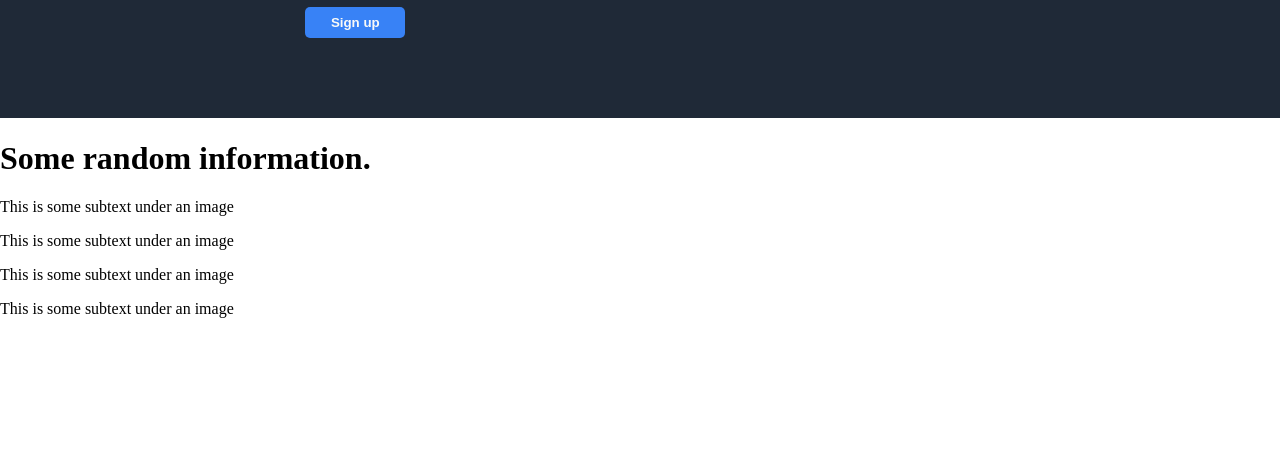
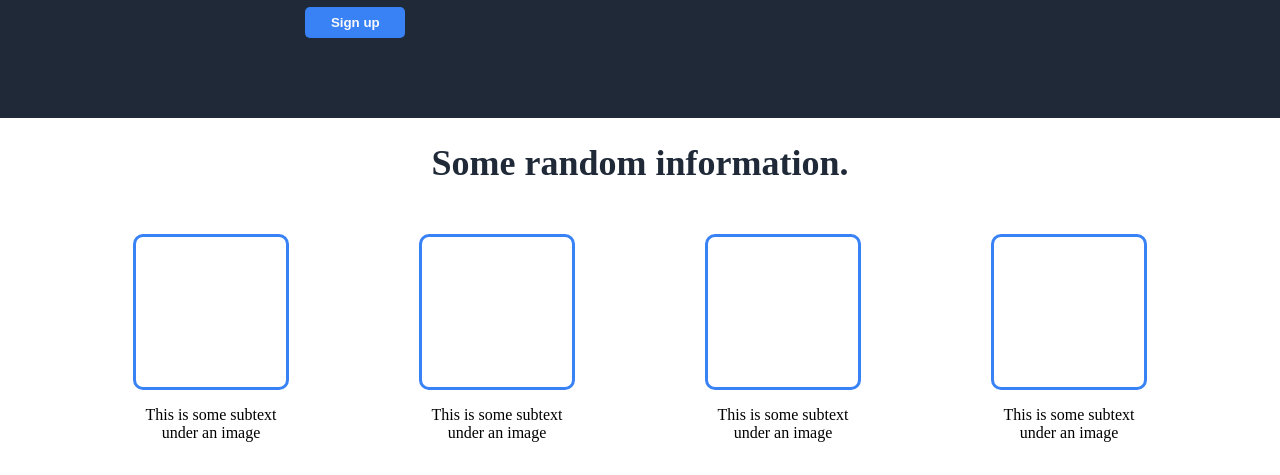
Before and after one commit to Ofp00/project-landingpage, a plain HTML site: page index.html in a window 1280 px wide. Shown: the part 325-800 px from the top of the page. Drawn offline with Linux system fonts and the light colour scheme.

Commit message:
Add content in info section Adds content to the info section, such as title, cards and text.

```diff
--- a/index.html
+++ b/index.html
@@ -30,14 +30,27 @@
     <div class="info">
       <h1 class="information-header">Some random information.</h1>
     <div class="cards">
+
+    <div class="tidbit">
       <div class="card"></div>
         <p>This is some subtext under an image</p>
+    </div>
+
+    <div class="tidbit">
+        <div class="card"></div>
+      <p>This is some subtext under an image</p>
+    </div>
+
+    <div class="tidbit">
       <div class="card"></div>
       <p>This is some subtext under an image</p>
+    </div>
+
+    <div class="tidbit">
       <div class="card"></div>
       <p>This is some subtext under an image</p>
-      <div class="card"></div>
-      <p>This is some subtext under an image</p>
+    </div>
+
     </div>
     </div>
 
--- a/style.css
+++ b/style.css
@@ -45,7 +45,7 @@ ul {
 
 .awesome {
     font-size: 48px;
-    font-weight: extra-bold;
+    font-weight: bold;
     color: #F9FAF8;
     margin: 0;
 }
@@ -65,13 +65,31 @@ ul {
 }
 
 .information-header {
-
+    display: flex;
+    justify-content: center;
+    margin-bottom: 50px;
+    font-size: 36px;
+    font-weight: bold;
+    color: #1F2937;
 }
 
 .cards {
+    display: flex;
+    justify-content: space-evenly;
+    align-items: center;
+}
 
+.tidbit {
+    display: flex;
+    flex-direction: column;
+    align-items: center;
+    text-align: center;
+    width: 150px;
 }
 
 .card {
-
+    height: 150px;
+    width: 150px;
+    border: solid #3882F6;
+    border-radius: 10px;
 }
```
